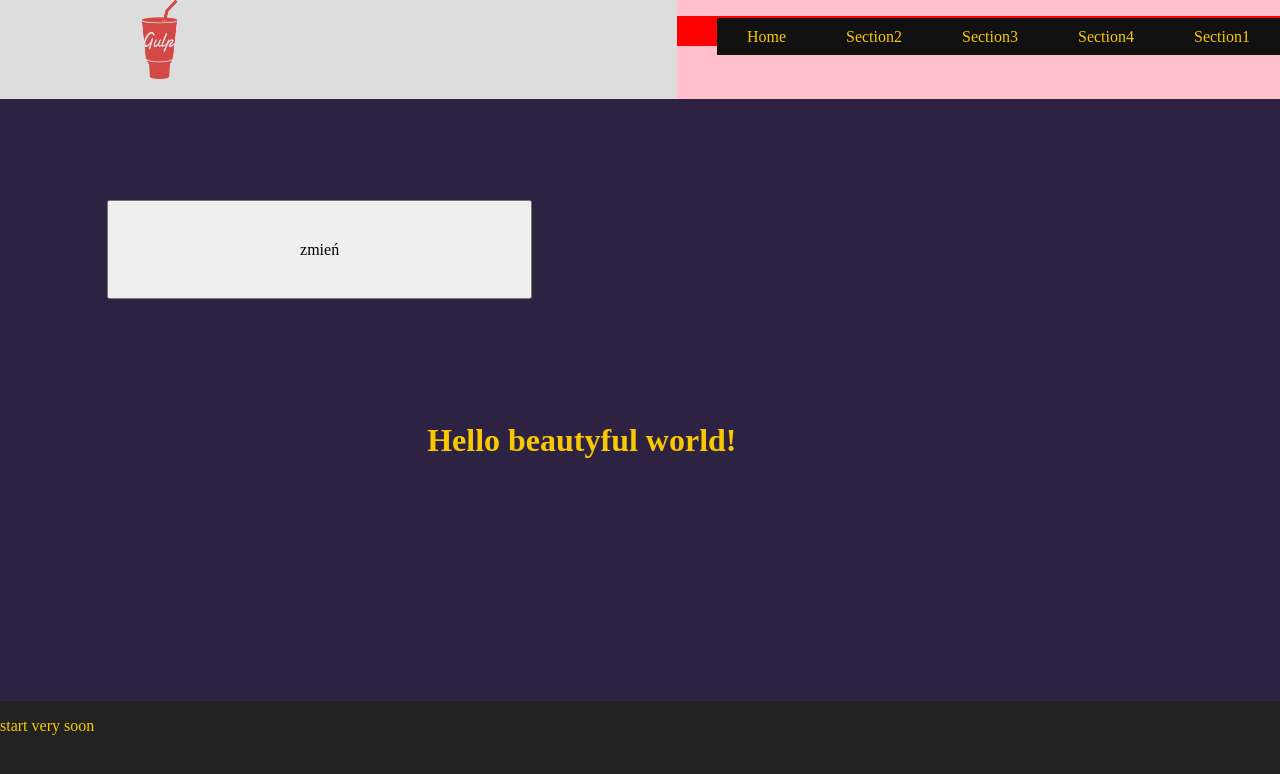
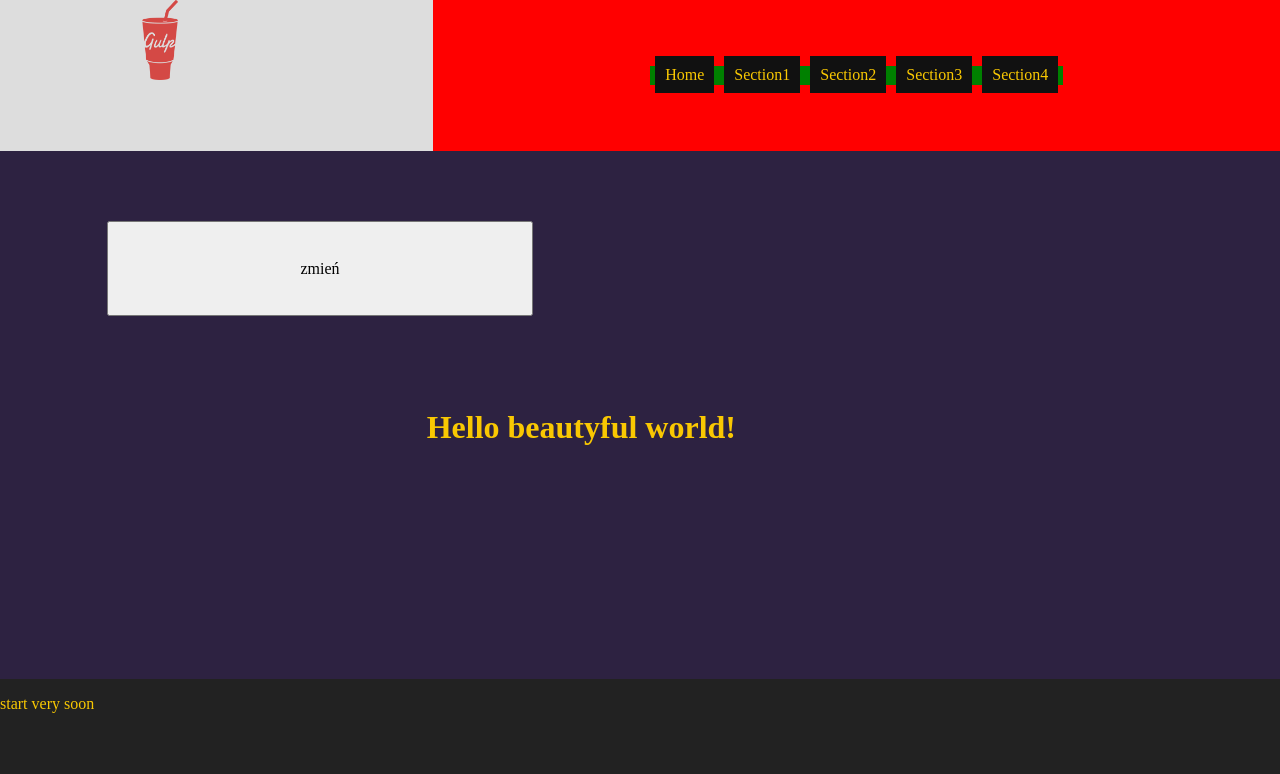
Before and after one commit to LukaszKapuscinski/homepage-gulp, a website: page src/content/index.html in a window 1280 px wide. Drawn offline with nearby package versions, Linux system fonts and the light colour scheme; files that its build step writes are made by us from their sources; files whose address does not match are found by name.

Commit message:
play with grid

```diff
--- a/src/content/index.html
+++ b/src/content/index.html
@@ -17,10 +17,10 @@
         <li class="navigation__item"><a class="navigation__link" href="#home">
             <iclass="fas fa-home button__icon"></i>Home
           </a></li>
-        <li class="navigation__item"><a class="navigation__link" href="#section2">Section2</a></li>
-        <li class="navigation__item"><a class="navigation__link" href="#section3">Section3</a></li>
-        <li class="navigation__item"><a class="navigation__link" href="#section4">Section4</a></li>
-        <li class="navigation__item"><a class="navigation__link" href="#section1">Section1</a></li>
+        <li class="navigation__item"><a class="navigation__link" href="#section2">Section1</a></li>
+        <li class="navigation__item"><a class="navigation__link" href="#section3">Section2</a></li>
+        <li class="navigation__item"><a class="navigation__link" href="#section4">Section3</a></li>
+        <li class="navigation__item"><a class="navigation__link" href="#section1">Section4</a></li>
       </ul>
     </nav>
   </header>
--- a/src/scss/main.scss
+++ b/src/scss/main.scss
@@ -3,6 +3,8 @@
 
 html {
   box-sizing: border-box;
+  margin: 0;
+  padding:0;
 }
 
 *,
@@ -11,21 +13,17 @@ html {
   box-sizing: inherit;
 }
 
-
-
 body {
   display: grid;
   grid-template-columns: repeat(12, minmax(10px, 1fr));
-  grid-template-rows: repeat(8, minmax(10px, 1fr));
-  grid-gap: 0.1rem;
+  grid-template-rows: repeat(auto, minmax(10px, 1fr));
   color: $yellow;
   background: $violet;
   min-height: 100vh;
 }
 .header {
-  grid-area: 1/ 1/ 2/ 13;
-  display: flex;
-  justify-content: flex-end;
+  display: grid;
+  grid-area: 1/1/2/13;
   background-color: #ddd;
   &__button {
     grid-area: 3/ 2 / 4/ 6;
@@ -37,7 +35,7 @@ body {
 
 .logo {
   grid-area: 1/ 2 / 2/ 3;
-  display: flex;
+  display: grid;
   justify-items: flex-end;
   width: 100%;
   max-width: 200px;
@@ -45,16 +43,19 @@ body {
 }
 
 .navigation {
-  background-color: pink;
-  justify-content: space-around;
+  display: grid;
+  background-color: blue;
+
+  grid-area: 1/ 7 / 2/ 13;
 
   &__list {
-    display: flex;
-    justify-content: space-around;
-    align-items: flex-end;
-    height: 30px;
-    align-content: center;
+    display:flex;
+    justify-content: center;
+    align-items: center;
+    margin: 0;
+    padding: 0;
     background-color: red;
+
   }
 
   &__item {
@@ -63,7 +64,8 @@ body {
   }
 
   &__link {
-    padding: 10px 30px;
+    padding: 10px 10px;
+    margin: 5px;
     color: $yellow;
     text-decoration: none;
     background-color: #111;
```
